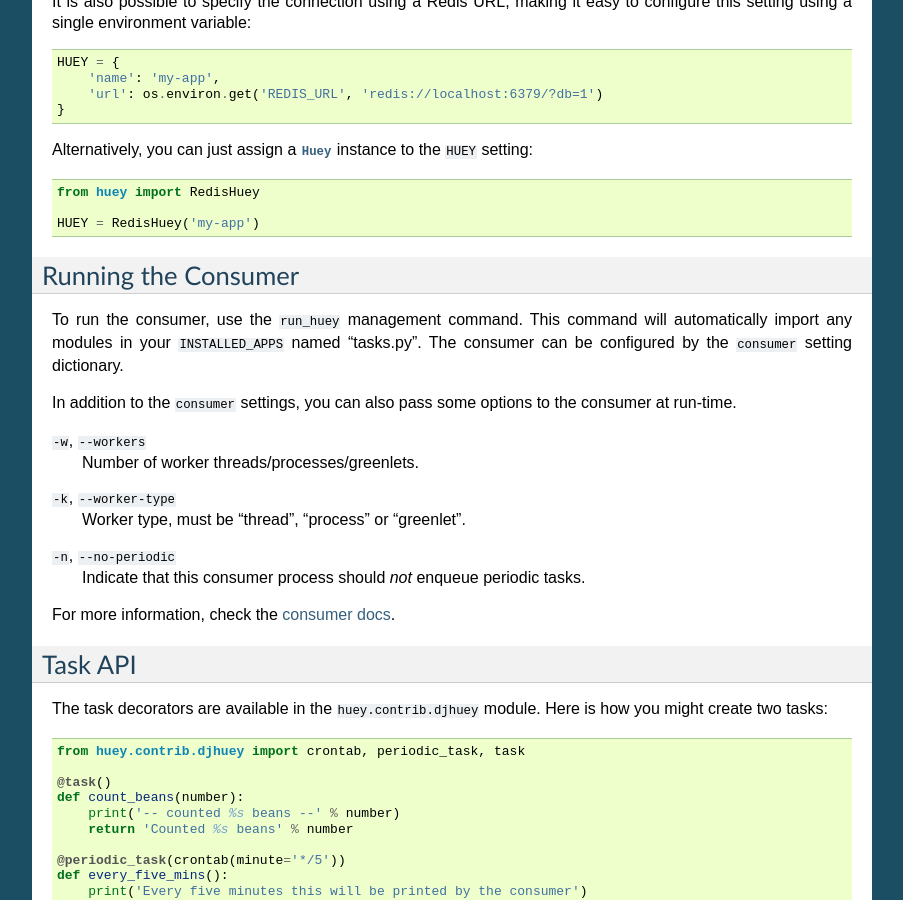
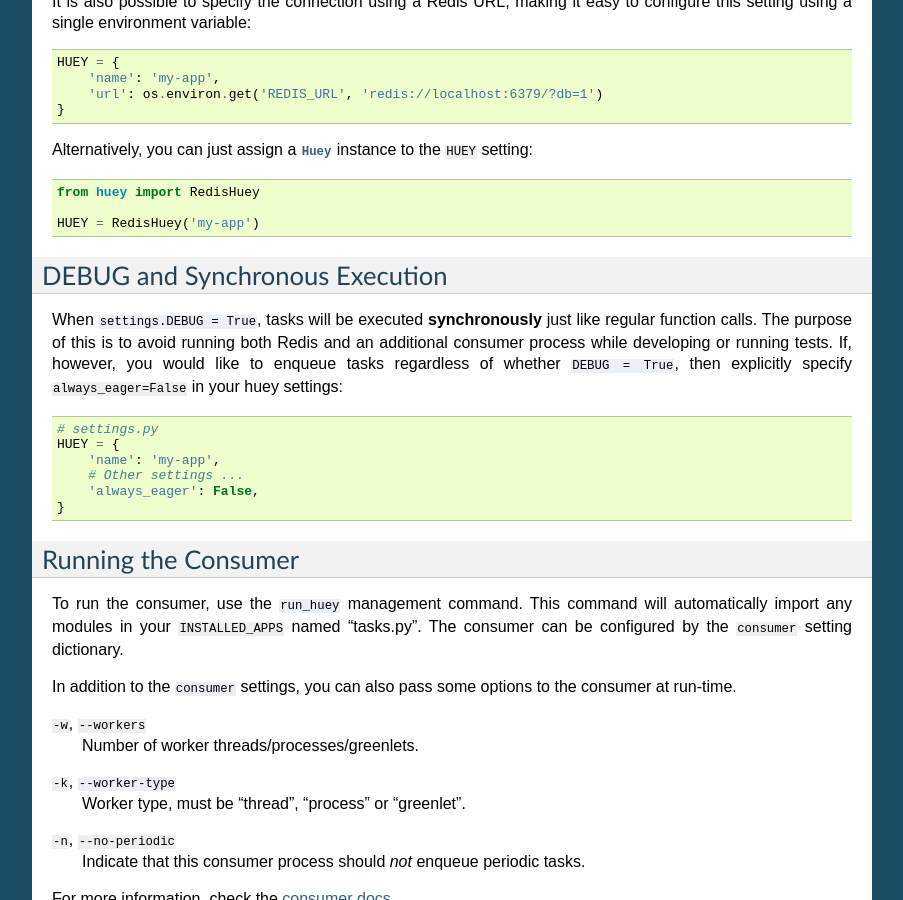
Before and after one commit to coleifer/huey, a Sphinx documentation site: the page built from docs/django.rst, in a window 1280 px wide and 900 px high, scrolled down 840 px. Shown: the whole window, without its empty margins (198-1101 px from the left). Built offline with Sphinx 7.4.7, drawn with Linux system fonts in a browser that asks for light colours; pages that are not in the unit, such as notebooks, are missing from menus; some of the changed text lies outside the part shown.

Commit message:
Add docs section on always_eager / debug mode.

```diff
--- a/docs/django.rst
+++ b/docs/django.rst
@@ -69,6 +69,25 @@ Alternatively, you can just assign a :py:class:`Huey` instance to the ``HUEY`` s
     HUEY = RedisHuey('my-app')
 
 
+DEBUG and Synchronous Execution
+-------------------------------
+
+When ``settings.DEBUG = True``, tasks will be executed **synchronously** just like
+regular function calls. The purpose of this is to avoid running both Redis and
+an additional consumer process while developing or running tests. If, however,
+you would like to enqueue tasks regardless of whether ``DEBUG = True``, then
+explicitly specify ``always_eager=False`` in your huey settings:
+
+.. code-block:: python
+
+    # settings.py
+    HUEY = {
+        'name': 'my-app',
+        # Other settings ...
+        'always_eager': False,
+    }
+
+
 Running the Consumer
 --------------------
 
```
